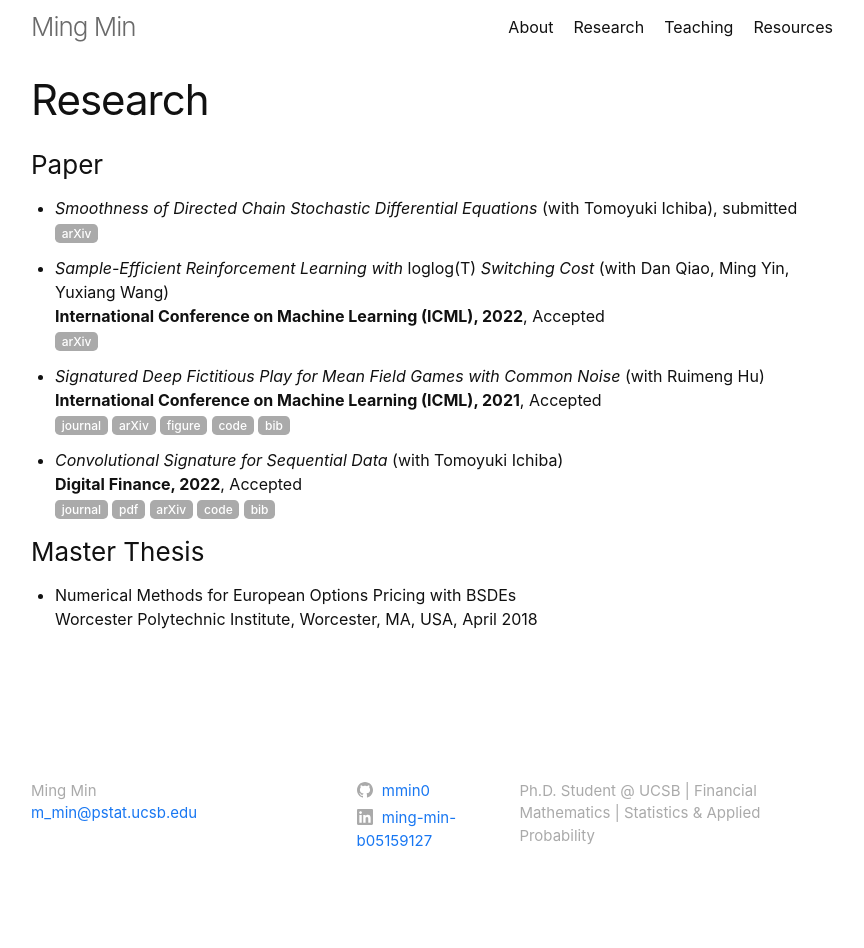
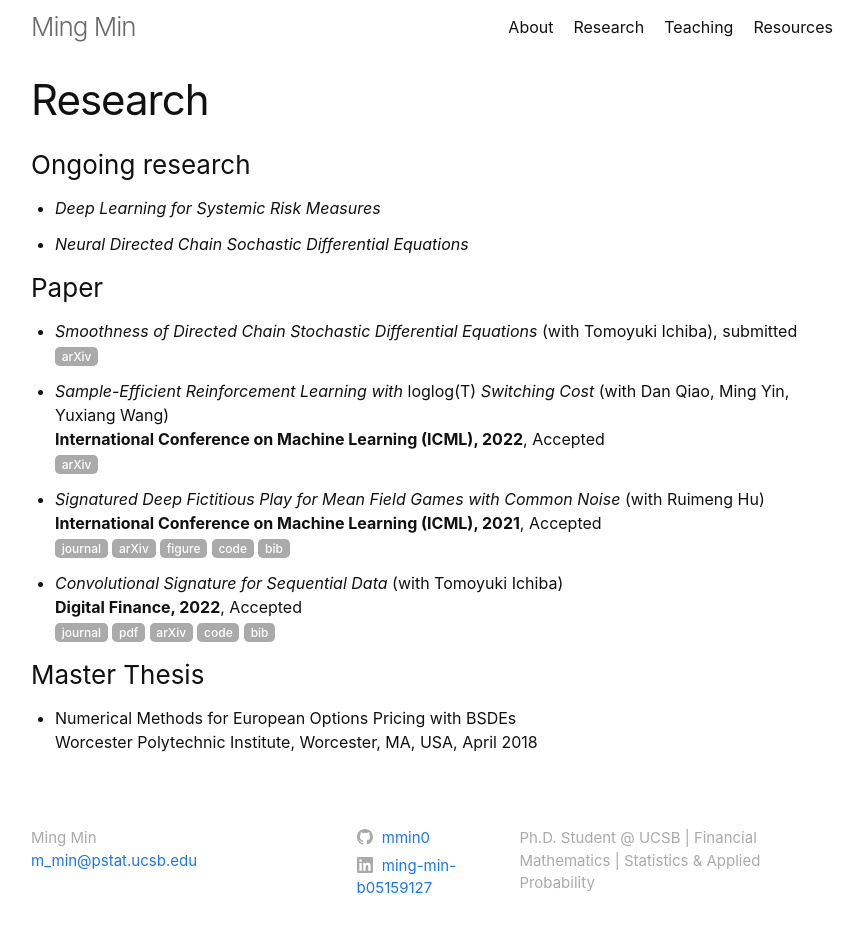
Before and after one commit to mmin0/mmin0.github.io, a Jekyll site: the page built from publications/index.md, in a window 1280 px wide. Shown: the whole page, without its empty margins (208-1072 px from the left). Built offline with Jekyll 4.4.1, drawn with Linux system fonts in a browser that asks for light colours; before the commit the page ends 900 px from its top, so only the background shows below that.

Commit message:
Update index.md

```diff
--- a/publications/index.md
+++ b/publications/index.md
@@ -2,6 +2,11 @@
 layout: page
 title: Research
 ---
+### Ongoing research
+* *Deep Learning for Systemic Risk Measures*
+
+* *Neural Directed Chain Sochastic Differential Equations*
+
 ### Paper
 * *Smoothness of Directed Chain Stochastic Differential Equations* (with Tomoyuki Ichiba), submitted
   [<span class="label label-grey">arXiv</span>](https://arxiv.org/abs/2202.09354)
```
